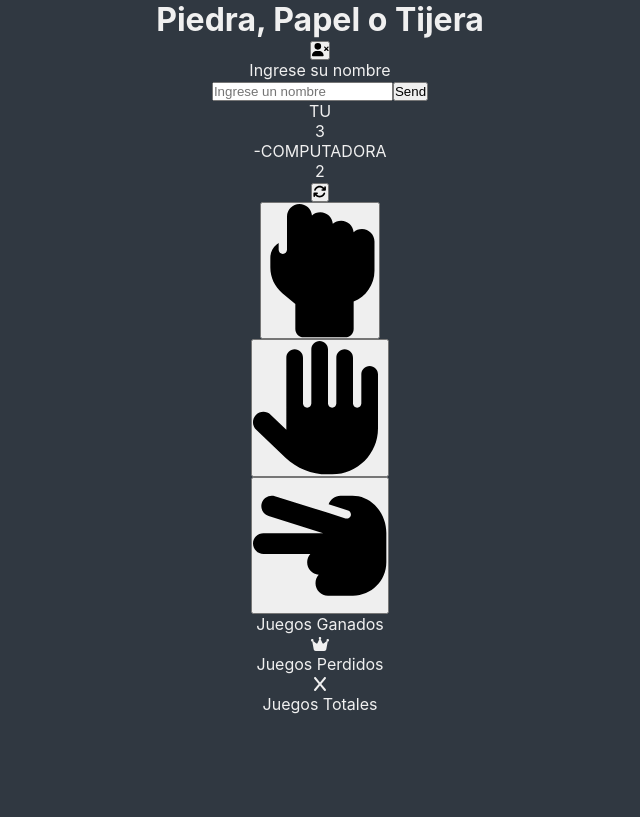
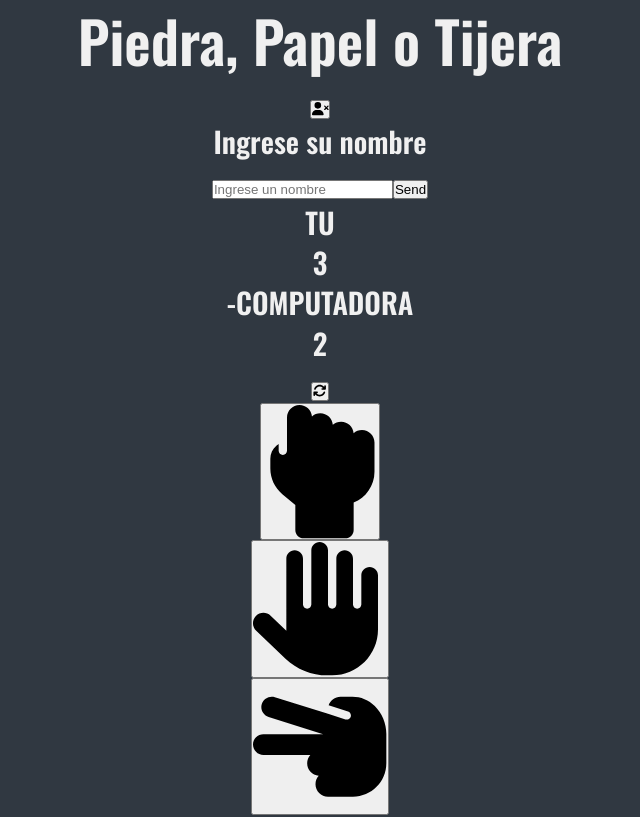
Before and after one commit to MartinL9/practico3, a React (Create React App) app: page / in a window 1280 px wide. Shown: the top 817 px of the page, without its empty margins (320-960 px from the left). Built offline with nearby package versions, Linux system fonts and the light colour scheme.

Commit message:
Agregue font family y establecí tamaños de texto

```diff
--- a/public/index.html
+++ b/public/index.html
@@ -2,15 +2,14 @@
 <html lang="en">
   <head>
     <meta charset="utf-8" />
-    <link rel="icon" href="%PUBLIC_URL%/favicon.ico" />
     <meta name="viewport" content="width=device-width, initial-scale=1" />
     <meta name="theme-color" content="#000000" />
     <meta
       name="description"
       content="Web site created using create-react-app"
     />
-    <link rel="apple-touch-icon" href="%PUBLIC_URL%/logo192.png" />
     <link rel="manifest" href="%PUBLIC_URL%/manifest.json" />
+    <link href="https://fonts.googleapis.com/css2?family=Oswald:wght@600&display=swap" rel="stylesheet" />
     <title>Juego de Piedra, Papel o Tijera</title>
   </head>
   <body>
--- a/src/index.css
+++ b/src/index.css
@@ -12,14 +12,9 @@
 body {
   background-color: var(--main-gray);
   color: var(--main-white);
-  font-family: -apple-system, BlinkMacSystemFont, 'Segoe UI', 'Roboto', 'Oxygen',
-    'Ubuntu', 'Cantarell', 'Fira Sans', 'Droid Sans', 'Helvetica Neue',
-    sans-serif;
-  -webkit-font-smoothing: antialiased;
-  -moz-osx-font-smoothing: grayscale;
+  font-family: 'Oswald', sans-serif;
+  font-size: 1.8rem;
+  font-weight: 400;
+  line-height: 1.4;
+  text-align: center;
 }
-
-code {
-  font-family: source-code-pro, Menlo, Monaco, Consolas, 'Courier New',
-    monospace;
-}
```
